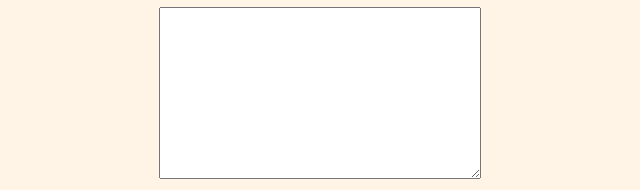
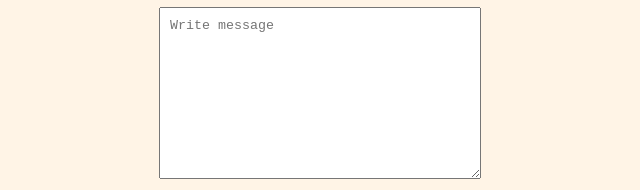
Before and after one commit to TanvirHossain43/Assignment-02, a plain HTML site: page index.html in a window 1280 px wide. Shown: the part 3306-3496 px from the top of the page, 506-1146 px from the left. Drawn offline with nearby package versions, Linux system fonts and the light colour scheme.

Commit message:
some changes

```diff
--- a/index.html
+++ b/index.html
@@ -200,7 +200,7 @@
                     <input type="password" name="" id="" placeholder="Enter Password">
                 </div>
                 <div>
-                    <textarea name="" id="" cols="30" rows="10"></textarea>
+                    <textarea name="" id="" cols="30" rows="10" placeholder="Write message"></textarea>
                 </div>
                 <div>
                     <button type="submit" class="primary-btn">
```
